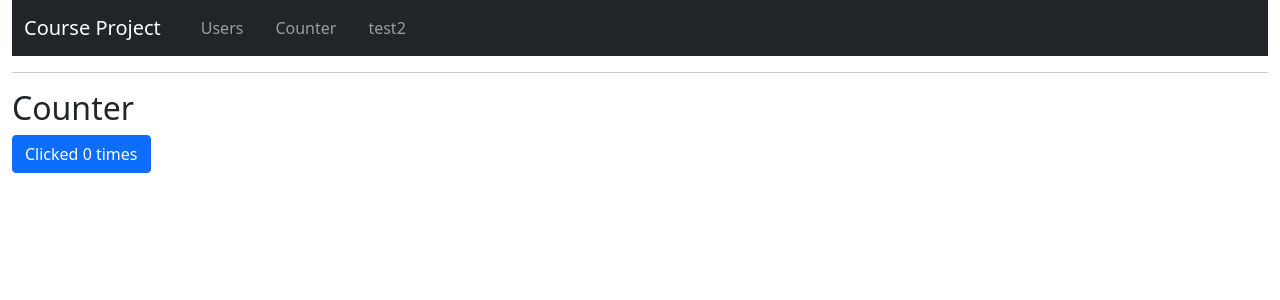
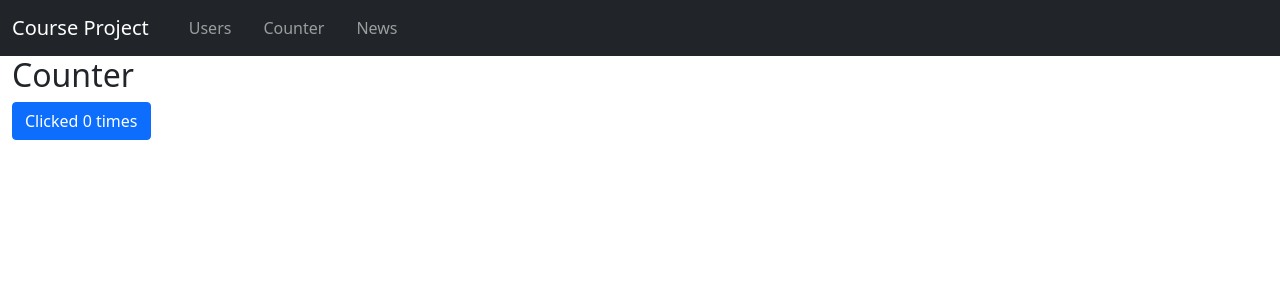
Before and after one commit to kcabreradev/ReactTutorial, a React (Create React App) app: page /counter in a window 1280 px wide. Shown: the top 300 px of the page. Built offline with nearby package versions, Linux system fonts and the light colour scheme.

Commit message:
added new section for news example

```diff
--- a/src/App.js
+++ b/src/App.js
@@ -2,19 +2,22 @@ import { Navbar } from './components/Navbar';
 import { BrowserRouter as Router, Switch, Route, Link, Redirect } from "react-router-dom";
 import { Users } from './components/Users';
 import { Counter } from './components/Counter';
+import { News } from './components/News';
 
 function App() {
     return (
         <Router>
+            <Navbar></Navbar>
             <div className="container-fluid">
-                <Navbar></Navbar>
-                <hr />
                 <Switch>
                     <Route path="/users">
                         <Users />
                     </Route>
                     <Route path="/counter">
                         <Counter />
+                    </Route>
+                    <Route path="/news">
+                        <News />
                     </Route>
                     <Route path="/">
                         <Redirect to="/users"></Redirect>
--- a/src/components/Navbar.js
+++ b/src/components/Navbar.js
@@ -14,7 +14,7 @@ export function Navbar() {
                             <Link to="/counter" className="nav-link" activeClassName="active">Counter</Link>
                         </li>
                         <li className="nav-item mx-3">
-                            <Link to="/test2" className="nav-link" activeClassName="active">test2</Link>
+                            <Link to="/news" className="nav-link" activeClassName="active">News</Link>
                         </li>
                     </ul>
                 </div>
--- /dev/null
+++ b/src/components/News.js
@@ -0,0 +1,3 @@
+export const News = () => {
+    return null;
+}
```
